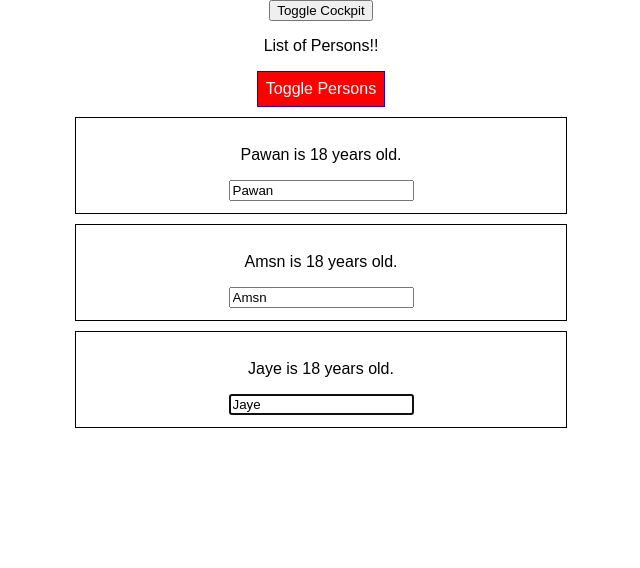
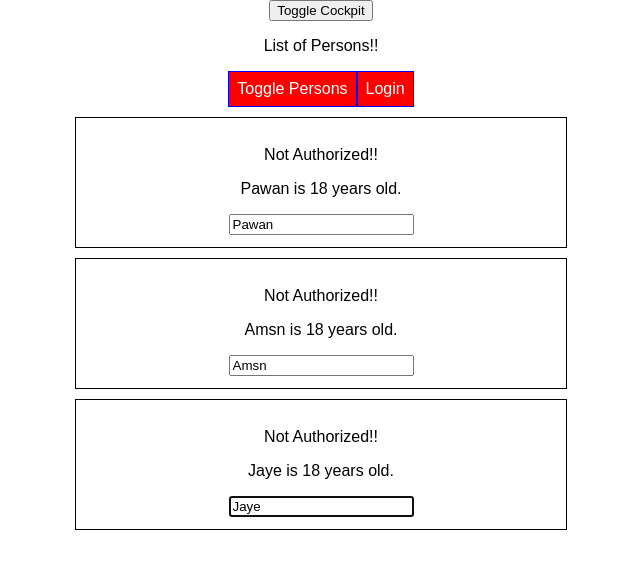
Before and after one commit to iampawands/react-complete-guide-1, a React app: page / in a window 1280 px wide. Shown: the top 568 px of the page, without its empty margins (319-959 px from the left). Built offline with nearby package versions, Linux system fonts and the light colour scheme.

Commit message:
props chain --> props passing between components even some of intermediate components are just passing it not even looking into them. Like in this commit Persons is passing isAuth.. to Person

```diff
--- a/src/Components/Cockpit/Cockpit.js
+++ b/src/Components/Cockpit/Cockpit.js
@@ -37,6 +37,7 @@
     return <div>
          <p className={classList.join(' ')}>List of Persons!!</p>
         <button ref={toggleButtonRef} className={btnClasses.join(' ')} onClick={()=>props.clicked()}>Toggle Persons</button>
+        <button onClick={props.login} className={btnClasses.join(' ')}>Login</button>
     </div>
 }
 export default React.memo(cockpit);
--- a/src/Components/Persons/Person/Person.js
+++ b/src/Components/Persons/Person/Person.js
@@ -17,6 +17,7 @@
          console.log('Person rendered..')
     return (
             <Auxx>
+                {this.props.isAuth?<p>Authenticated!!</p>:<p>Not Authorized!!</p>}
                 <p  onClick={this.props.click}>{this.props.name} is {this.props.Age} years old. {this.props.children}</p>
                 <input ref={this.inputElementRef} type="text" onChange={this.props.textChange} value={this.props.name}/>
             </Auxx>
--- a/src/Components/Persons/Persons.js
+++ b/src/Components/Persons/Persons.js
@@ -37,7 +37,8 @@
               Age={person.age}
               click={() => this.props.clicked(index)}
               textChange={ (event) => this.props.changed(event,person.id)}
-              key={person.id}/>;
+              key={person.id}
+              isAuth={this.props.isAuthorized}/>;
             })}
     </div>
     }
--- a/src/Containers/App.js
+++ b/src/Containers/App.js
@@ -23,7 +23,8 @@
     userName:'Pawan',
     showPersons : false,
       showCockpit: true,
-      nameChangeCounter:0
+      nameChangeCounter:0,
+      isAuthenticated:false
   }
 
   static getDerivedStateFromProps(props,state){
@@ -87,6 +88,12 @@
       );
   }
 
+  loginHandler = () => {
+      this.setState({
+          isAuthenticated:true
+      })
+  }
+
   render() {
     console.log('App render method');
     let personsList = null;
@@ -95,7 +102,8 @@
       personsList = (
             <Persons personList={this.state.persons}
             clicked={this.deletePersonHandler}
-            changed={this.changeTextHandler}/>
+            changed={this.changeTextHandler}
+            isAuthorized={this.state.isAuthenticated}/>
         );
     }
    return (
@@ -103,7 +111,8 @@
           <button onClick={()=>{this.setState({showCockpit:!this.state.showCockpit})}}>Toggle Cockpit</button>
           {
               this.state.showCockpit?<Cockpit personLength={this.state.persons.length} showPersons={this.state.showPersons}
-                                              clicked={this.togglePersonHandler}/>:null
+                                              clicked={this.togglePersonHandler}
+              login={this.loginHandler}/>:null
           }
         {personsList}
       </Auxx>
```
